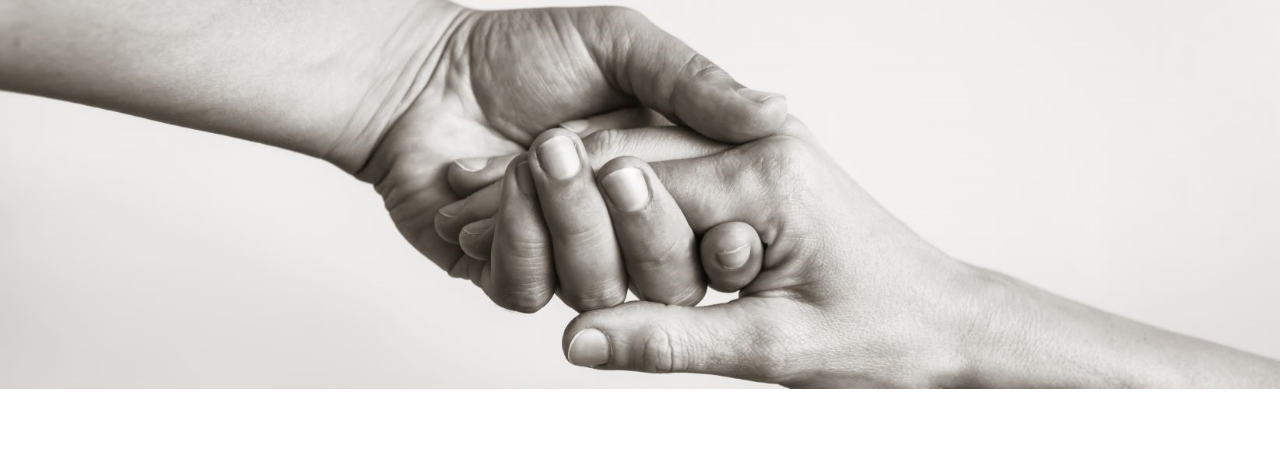
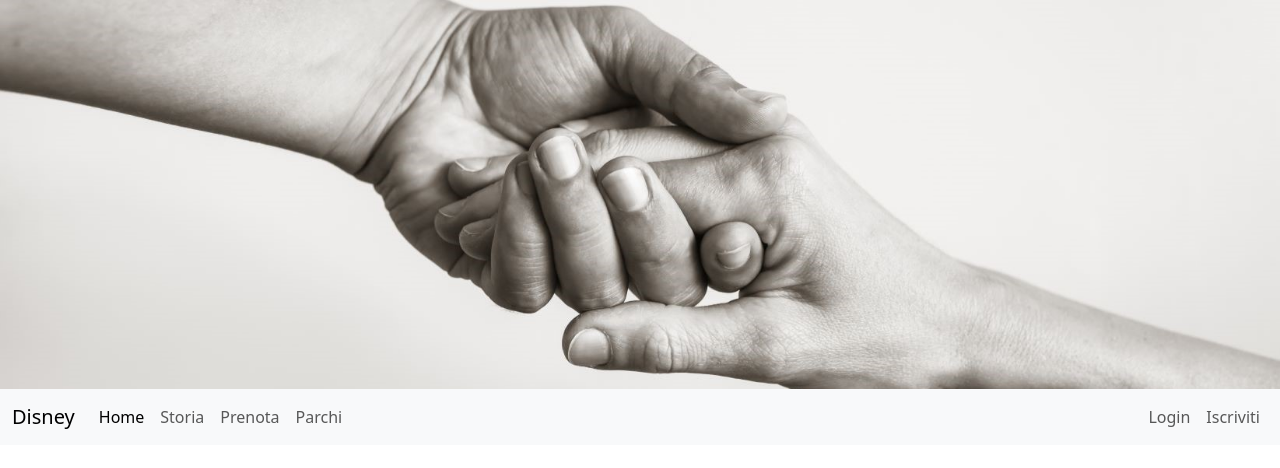
Before and after one commit to ProfCordasco/Caccia3C, a website: page bootstrap1.html in a window 1280 px wide. Drawn offline with nearby package versions, Linux system fonts and the light colour scheme.

Commit message:
Update bootstrap1.html

```diff
--- a/bootstrap1.html
+++ b/bootstrap1.html
@@ -12,6 +12,40 @@
     <img src="img/header.jpg" class="img-fluid" alt="header">
 
 
+  <nav class="navbar navbar-expand-lg bg-body-tertiary">
+    <div class="container-fluid">
+      <a class="navbar-brand" href="#">Disney</a>
+      <button class="navbar-toggler" type="button" data-bs-toggle="collapse" data-bs-target="#navbarSupportedContent" aria-controls="navbarSupportedContent" aria-expanded="false" aria-label="Toggle navigation">
+        <span class="navbar-toggler-icon"></span>
+      </button>
+      <div class="collapse navbar-collapse" id="navbarSupportedContent">
+        <ul class="navbar-nav me-auto mb-2 mb-lg-0">
+          <li class="nav-item">
+            <a class="nav-link active" aria-current="page" href="#">Home</a>
+          </li>
+          <li class="nav-item">
+            <a class="nav-link" href="#">Storia</a>
+          </li>
+          <li class="nav-item">
+            <a class="nav-link" href="#">Prenota</a>
+          </li>
+          <li class="nav-item">
+            <a class="nav-link" href="#">Parchi</a>
+          </li>
+        </ul>
+        <ul class="navbar-nav">
+          <li class="nav-item">
+            <a class="nav-link" href="#">Login</a>
+          </li>
+          <li class="nav-item">
+            <a class="nav-link" href="#">Iscriviti</a>
+          </li>
+        </ul>
+      </div>
+    </div>
+  </nav>
+
+
     <script src="https://cdn.jsdelivr.net/npm/bootstrap@5.3.3/dist/js/bootstrap.bundle.min.js" integrity="sha384-YvpcrYf0tY3lHB60NNkmXc5s9fDVZLESaAA55NDzOxhy9GkcIdslK1eN7N6jIeHz" crossorigin="anonymous"></script>
   </body>
 </html>
```
